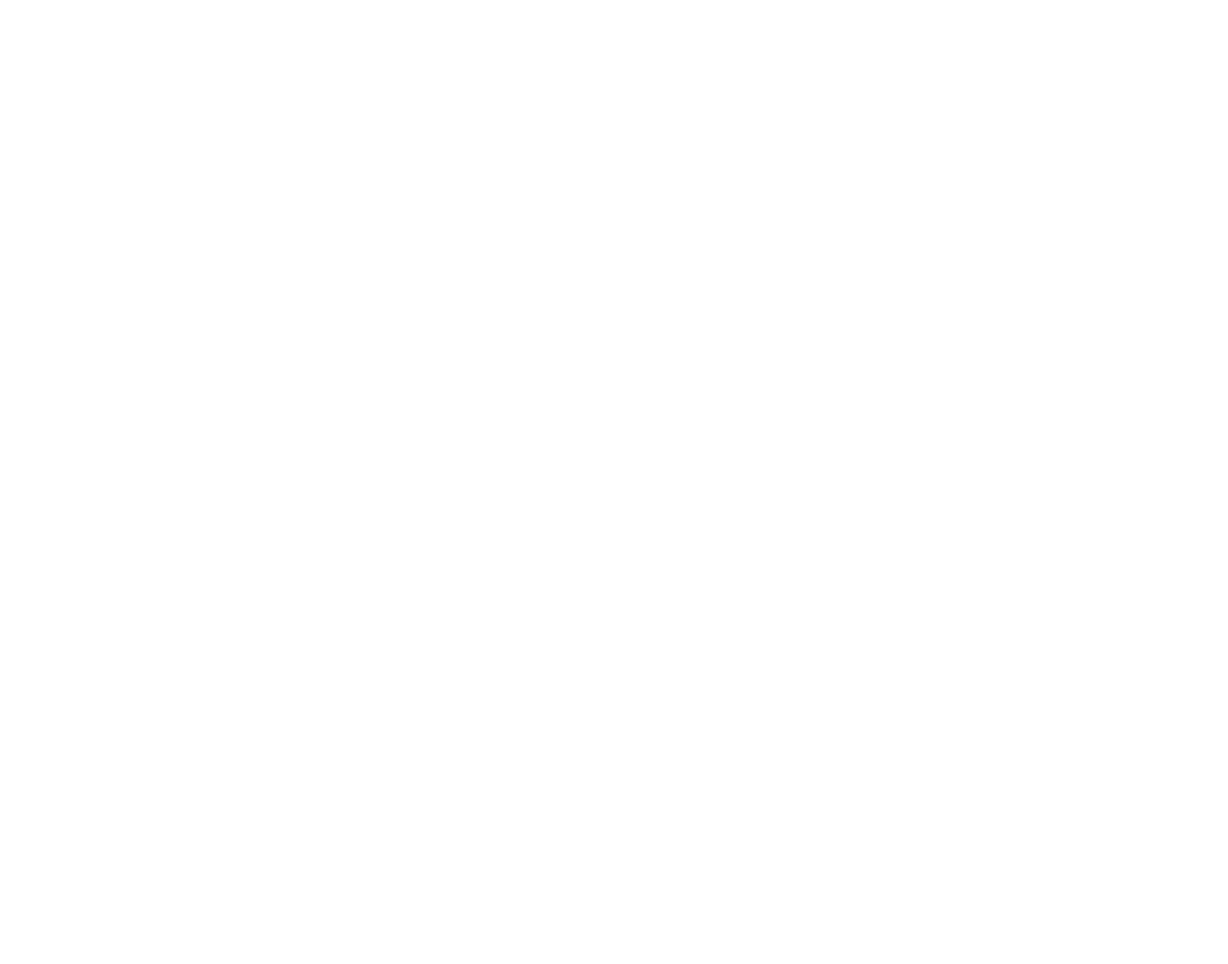
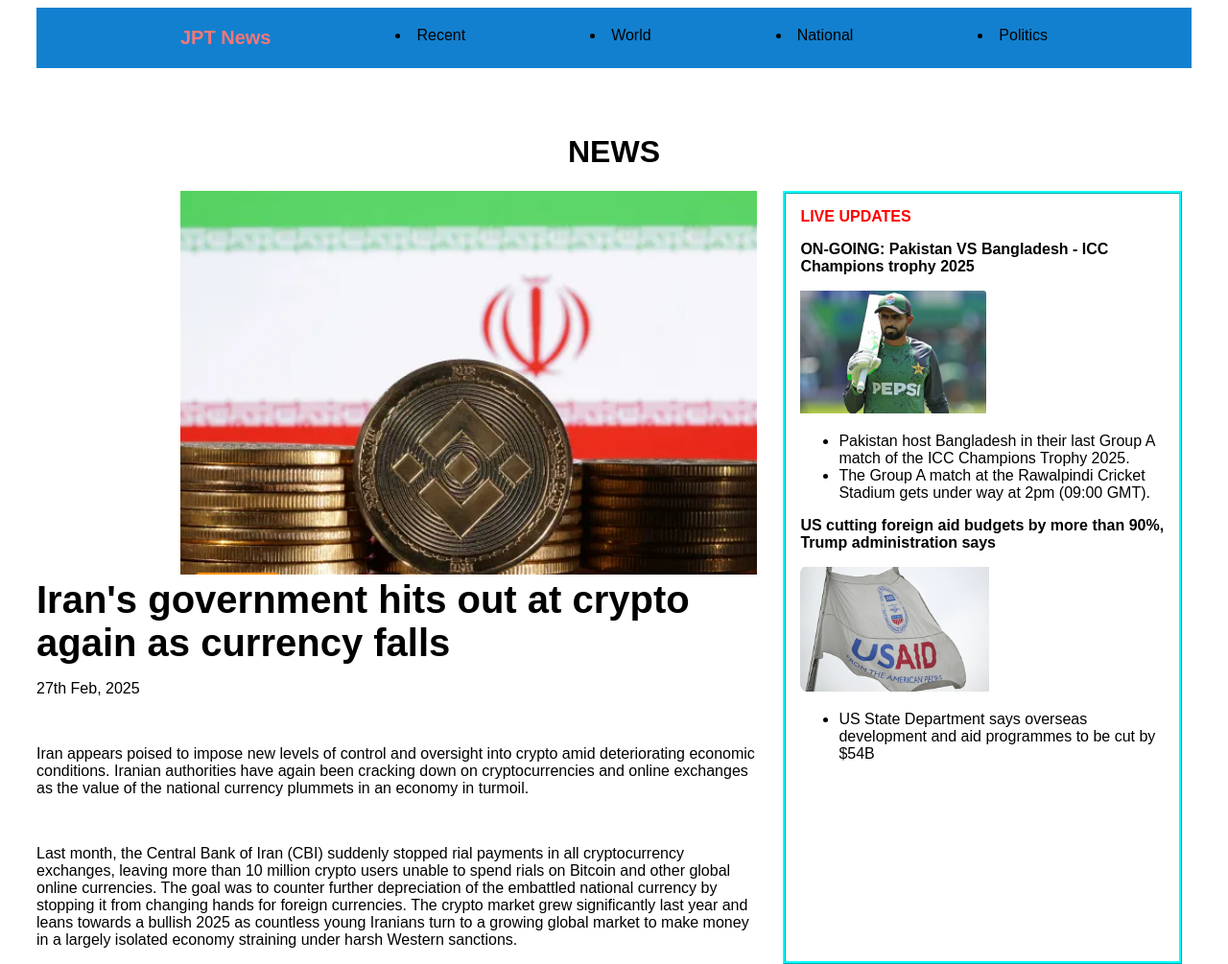
Before and after one commit to HKK901/repository1-901, a plain HTML site: page onlinenewspaper.html in a window 1280 px wide. Shown: the whole page at 96% size. Before the commit the page ends 800 px from the top, so only its background shows below. Drawn offline with Linux system fonts and the light colour scheme.

Commit message:
Add files via upload

```diff
--- a/onlinenewspaper.html
+++ b/onlinenewspaper.html
@@ -2,8 +2,80 @@
 <html>
 <head>
     <title>JPT News Online</title>
+    <style>
+        body{
+            font-family: Arial;
+        }
+        #sides{
+            display: flex;
+            flex-direction: row;
+            justify-content: space-evenly;
+            font-family: Arial;
+            margin: 30px;
+            margin-top: 1px;
+            padding: 20px;
+            background: #1280cf;
+        }
+        .content{
+            display: flex;
+            flex-direction: row;
+        }
+        a:link {
+            text-decoration: none;
+        }
+        a:visited {
+            text-decoration: none;
+        }
+        a:hover {
+        text-decoration: underline;
+        }
+        a:active {
+        text-decoration: underline;
+        }
+        #part1{
+            margin-left: 30px;
+            padding-right: 20px;
+            width: 60%;
+        }
+        #part2{
+            border-style: ridge;
+            border-color:#00ffff;
+            padding: 15px;
+            width: 30%;
+        }
+    </style>
 </head>
 <body>
-
+    <div id="sides">
+        <a href="onlinenewspaper.html" style="font-size: 20px; color: rgb(245, 119, 119);"><b>JPT News</b></a>
+        <li>Recent</li>
+        <li>World</li>
+        <li>National</li>
+        <li>Politics</li>
+    </div><br>
+    <h1 style="text-align: center;">NEWS</h1>
+    <div class="content">
+        <div id="part1">
+            <img src="news1.png" alt="unavailable" style="height: 400px; width: auto; margin-left: 150px;"><br>
+            <b style="font-size: 40px">Iran's government hits out at crypto again as currency falls</b><br>
+            <p>27th Feb, 2025</p><br>
+            <p>Iran appears poised to impose new levels of control and oversight into crypto amid deteriorating economic conditions. Iranian authorities have again been cracking down on cryptocurrencies and online exchanges as the value of the national currency plummets in an economy in turmoil.</p><br>
+            <p>Last month, the Central Bank of Iran (CBI) suddenly stopped rial payments in all cryptocurrency exchanges, leaving more than 10 million crypto users unable to spend rials on Bitcoin and other global online currencies. The goal was to counter further depreciation of the embattled national currency by stopping it from changing hands for foreign currencies. The crypto market grew significantly last year and leans towards a bullish 2025 as countless young Iranians turn to a growing global market to make money in a largely isolated economy straining under harsh Western sanctions.</p>
+        </div>
+        <div id="part2">
+            <b style="color: red;">LIVE UPDATES</b>
+            <p style="font-weight:bold;">ON-GOING: Pakistan VS Bangladesh - ICC Champions trophy 2025</p>
+            <img src="live1.png" alt="ntg"><br>
+            <ul>
+                <li>Pakistan host Bangladesh in their last Group A match of the ICC Champions Trophy 2025.</li>
+                <li>The Group A match at the Rawalpindi Cricket Stadium gets under way at 2pm (09:00 GMT).</li>
+            </ul>
+            <p style="font-weight:bold;">US cutting foreign aid budgets by more than 90%, Trump administration says</p>
+            <img src="live2.png" alt="ntg"><br>
+            <ul>
+                <li>US State Department says overseas development and aid programmes to be cut by $54B</li>
+            </ul>
+        </div>
+    </div>
 </body>
 </html>
```
Also changed, not shown: index.html (+34 -3 lines), live1.png (added), live2.png (added), me.jpg (added), news1.png (added), welcome.jpg (added).
